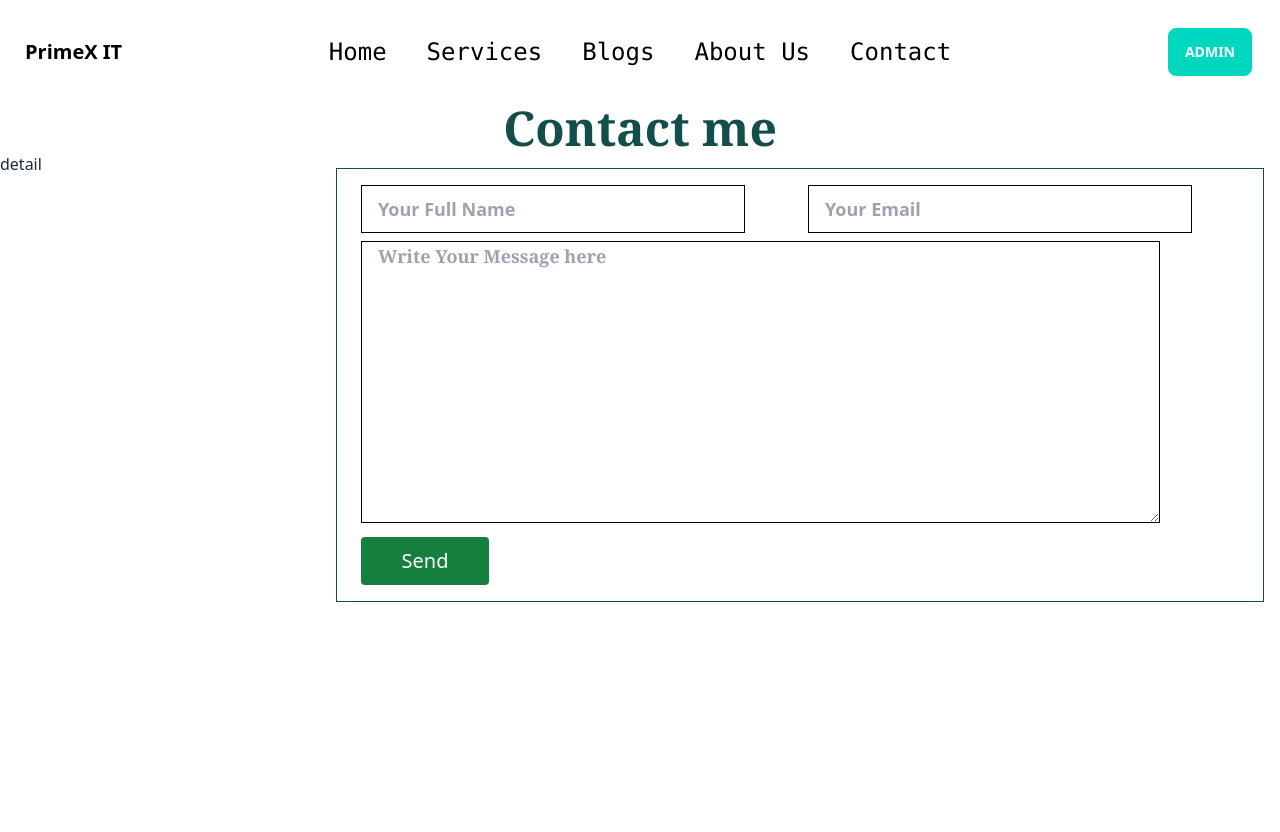
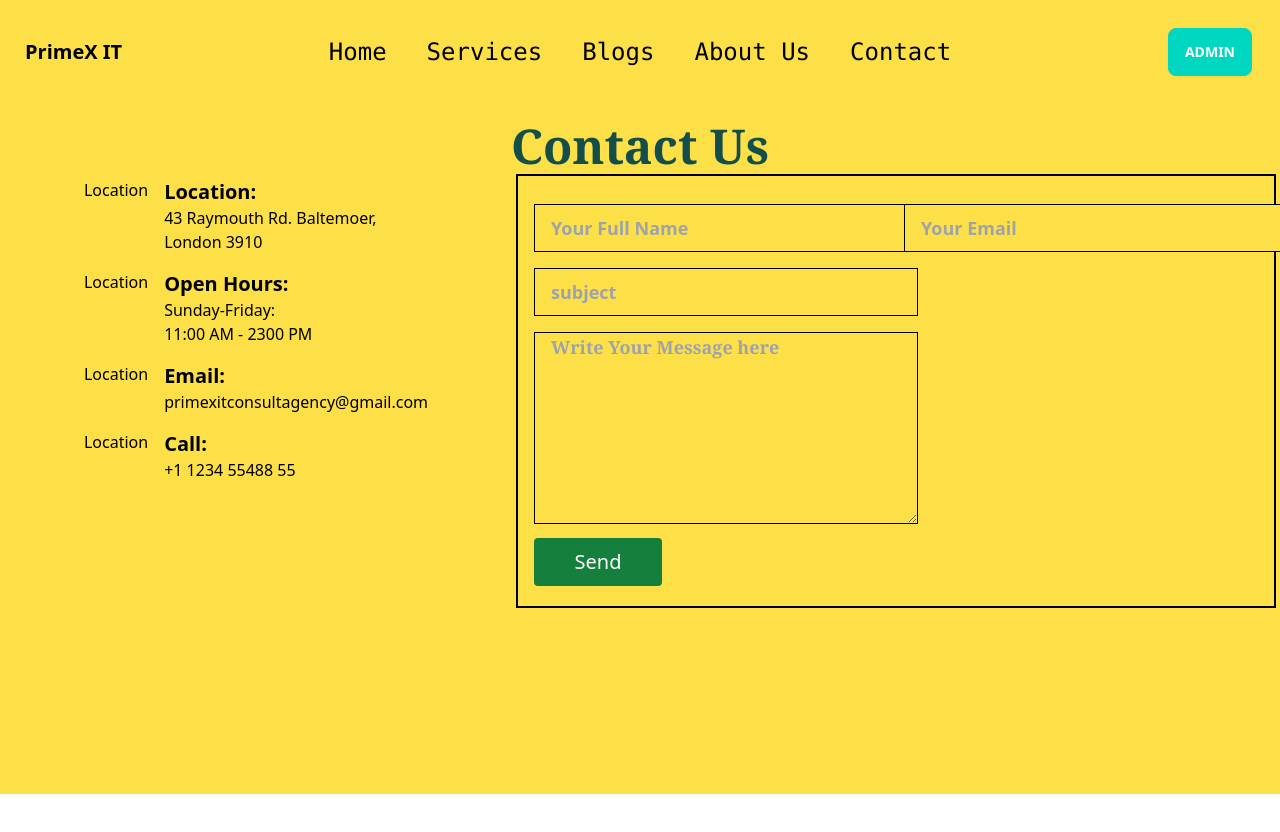
Before and after one commit to Abdullah0095/primex-it, a React (Vite) app: page /contact in a window 1280 px wide. Shown: the top 832 px of the page. After the commit the page ends 800 px from the top, so only its background shows below. Built offline with nearby package versions, Linux system fonts and the light colour scheme.

Commit message:
contact page updated

```diff
--- a/src/Components/Admin/AdminAddBlog/AdminAddBlog.jsx
+++ b/src/Components/Admin/AdminAddBlog/AdminAddBlog.jsx
@@ -32,11 +32,11 @@ const AdminAddBlog = () => {
                 <h1 className="mb-5 text-5xl text-center font-bold text-lime-400">Add Blog</h1>
                 <form onSubmit={handlePostBlog}>
                     <label className='m-2 font-bold' htmlFor="">Blog title</label>
-                    <input className='m-2 h-16 w-96' type="text" name="title" id="" /> <br />
+                    <input className='m-2 h-16 w-96 bg-white rounded-md text-black text-xl' type="text" name="title" id="" /> <br />
                     <label className='m-2 font-bold' htmlFor="">Blog Detail</label>
-                    <textarea className='m-2 h-16 w-96' type="text" name="description" id="" /> <br />
+                    <textarea className='m-2 h-16 w-96 bg-white rounded-md text-black text-xl' type="text" name="description" id="" /> <br />
                     <label className='m-2 font-bold' htmlFor="">Blog Link</label>
-                    <textarea className='m-2 h-16 w-96' type="text" name="link" id="" /> <br />
+                    <textarea className='m-2 h-16 w-96 bg-white rounded-md text-black text-xl' type="text" name="link" id="" /> <br />
                     <input className='m-2 p-3 rounded-md  border-4 border-sky-500 hover:bg-emerald-800 hover:text-black' type="submit" value="Add Blog" />
                 </form>
             </div>
--- a/src/Components/Admin/AdminAddService/AdminAddService.jsx
+++ b/src/Components/Admin/AdminAddService/AdminAddService.jsx
@@ -30,10 +30,10 @@ const AdminAddService = () => {
                 <h1 className="mb-5 text-5xl text-center font-bold text-lime-400">Add Service</h1>
                 <form onSubmit={handleAddService}>
                     <label className='m-2 font-bold' htmlFor="">Service Name</label>
-                    <input className='m-4 h-16 w-96' type="text" name="name" id="" /> <br />
+                    <input className='m-2 h-16 w-96 bg-white rounded-md text-black text-xl' type="text" name="name" id="" /> <br />
                     <label className='m-2 font-bold' htmlFor="">Service Detail</label>
-                    <textarea className='m-4 h-16 w-96' type="text" name="detail" id="" /> <br />
-                    <input className='m-4 p-3 rounded-md  border-4 border-sky-500 hover:bg-emerald-800 hover:text-black' type="submit" value="Add Service" />
+                    <textarea className='m-2 h-16 w-96 bg-white rounded-md text-black text-xl' type="text" name="detail" id="" /> <br />
+                    <input className='m-2 p-3 rounded-md  border-4 border-sky-500 hover:bg-emerald-800 hover:text-black' type="submit" value="Add Service" />
                 </form>
             </div>
         </div>
--- a/src/Components/Admin/AdminServiceList/AdminServiceList.jsx
+++ b/src/Components/Admin/AdminServiceList/AdminServiceList.jsx
@@ -1,11 +1,8 @@
-import React, { useState } from 'react';
 import { useLoaderData } from 'react-router-dom';
 
 const AdminServiceList = () => {
     const serviceData = useLoaderData();
 
-    const [number, setNumber] = useState(serviceData);
-    console.log(number[0])
     return (
         <div>
             <h1>service list is now avalable in admin</h1>
@@ -42,11 +39,12 @@ const ServiceListDisplay = ({ service, index }) => {
         })
             .then(res => res.json())
             .then(data => {
-                console.log(data);
+                // console.log(data);
                 if (data.deletedCount > 0) {
                     alert("Successfully deleted from database");
                 }
             })
+
     }
 
 
@@ -54,7 +52,7 @@ const ServiceListDisplay = ({ service, index }) => {
         <tbody>
 
             <tr>
-                <th>{index+1}</th>
+                <th>{index + 1}</th>
                 <td>{serviceName}</td>
                 <td><button className="btn btn-warning" onClick={() => handleDelete(service._id)}>delete</button></td>
 
--- a/src/Components/Contact/Contact.jsx
+++ b/src/Components/Contact/Contact.jsx
@@ -3,37 +3,85 @@ import emailjs from '@emailjs/browser';
 
 
 const Contact = () => {
-    const form = useRef();
+    // const form = useRef();
 
     const sendEmail = (e) => {
         e.preventDefault();
 
-        emailjs.sendForm('YOUR_SERVICE_ID', 'YOUR_TEMPLATE_ID', form.current, 'YOUR_PUBLIC_KEY')
+        emailjs.sendForm('service_vod9mml', 'template_yz2pj3i', e.target, 'ER5auPwQ65rasVe9m')
             .then((result) => {
                 console.log(result.text);
             }, (error) => {
                 console.log(error.text);
             });
+
+        e.target.reset();
+
     };
+
+    //     "https://i.ibb.co/349vJ3M/contact.jpg"
+    // "https://i.ibb.co/G2yy6Sv/admin.jpg"
+
     return (
-        <div className='min-h-screen bg-white'>
+        <div className='min-h-screen bg-yellow-300' >
+            <div className='h-32 mt-[-110px]'>
+
+            </div>
             <div>
-                <h1 className='text-center text-teal-900 text-5xl font-bold font-serif'>Contact me</h1>
+                <h1 className='text-center text-teal-900 text-5xl font-bold font-serif'>Contact Us</h1>
             </div>
+
             <section>
-                <div className='grid grid-cols-4'>
-                    <div>detail</div>
-                    <div className='col-span-3 border border-teal-900 p-4 m-4'>
-                        <form ref={form} onSubmit={sendEmail}>
+                <div className='grid md:grid-cols-5 justify-items-center'>
+
+
+                    <div className='text-black col-span-2 mx-24'>
+                        <div className='flex gap-4 py-2'>
+                            <div>Location</div>
+                            <div>
+                                <h1 className='text-xl font-semibold'>Location:</h1>
+                                <p>43 Raymouth Rd. Baltemoer, London 3910</p>
+                            </div>
+                        </div>
+
+                        <div className='flex gap-4 py-2'>
+                            <div>Location</div>
+                            <div>
+                                <h1 className='text-xl font-semibold'>Open Hours:</h1>
+                                <p>Sunday-Friday: <br />11:00 AM - 2300 PM</p>
+                            </div>
+                        </div>
+
+                        <div className='flex gap-4 py-2'>
+                            <div>Location</div>
+                            <div>
+                                <h1 className='text-xl font-semibold'>Email:</h1>
+                                <p>primexitconsultagency@gmail.com</p>
+                            </div>
+                        </div>
+
+                        <div className='flex gap-4 py-2'>
+                            <div>Location</div>
+                            <div>
+                                <h1 className='text-xl font-semibold'>Call:</h1>
+                                <p>+1 1234 55488 55</p>
+                            </div>
+                        </div>
+                    </div>
+
+
+                    <div className='col-span-3 border-2 border-black px-2 py-5 m-1'>
+                        <form onSubmit={sendEmail}>
                             <div className='grid md:grid-cols-2'>
                                 <div>
-                                    <input className='bg-white border border-black h-12 w-96 text-black mx-2 px-4 font-bold text-lg' placeholder='Your Full Name' type="text" name="user_name" />
+                                    <input className='bg-yellow-300 border border-black h-12 w-72 md:w-96  text-black m-2 px-4 font-bold text-lg' placeholder='Your Full Name' type="text" name="user_name" required />
                                 </div>
                                 <div>
-                                    <input className='bg-white border border-black h-12 w-96 text-black mx-2 px-4 font-bold text-lg' placeholder='Your Email' type="email" name="user_email" />
+                                    <input className='bg-yellow-300 border border-black h-12 w-72 md:w-96  text-black m-2 px-4 font-bold text-lg' placeholder='Your Email' type="email" name="user_email" required />
                                 </div>
                             </div>
-                            <textarea className='bg-white border border-black text-black m-2 px-4 font-bold font-serif text-lg' placeholder='Write Your Message here' cols={66} rows={10} name="message" /> <br />
+                            <input className='bg-yellow-300 border border-black h-12 w-72 md:w-96  text-black m-2 px-4 font-bold text-lg' placeholder='subject' type="text" name="user_subject" required /> <br />
+                            <textarea className='bg-yellow-300 border border-black text-black h-48 w-72 md:w-96 m-2 px-4 font-bold font-serif text-lg' placeholder='Write Your Message here' name="message" required /> <br />
                             <input className='bg-green-700 p-2 mx-2 h-12 w-32 rounded text-white text-xl' type="submit" value="Send" />
                         </form>
                     </div>
--- a/src/Components/Services/Services.jsx
+++ b/src/Components/Services/Services.jsx
@@ -1,5 +1,5 @@
 import React from 'react';
-import service1 from '../../assets/photos/sevice1.jpg'
+
 import { useLoaderData } from 'react-router-dom';
 
 const Services = () => {
```
Also changed, not shown: src/Components/Admin/Admin.jsx (+9 -9 lines), src/Components/Blogs/Blogs.jsx (+4 -6 lines).
